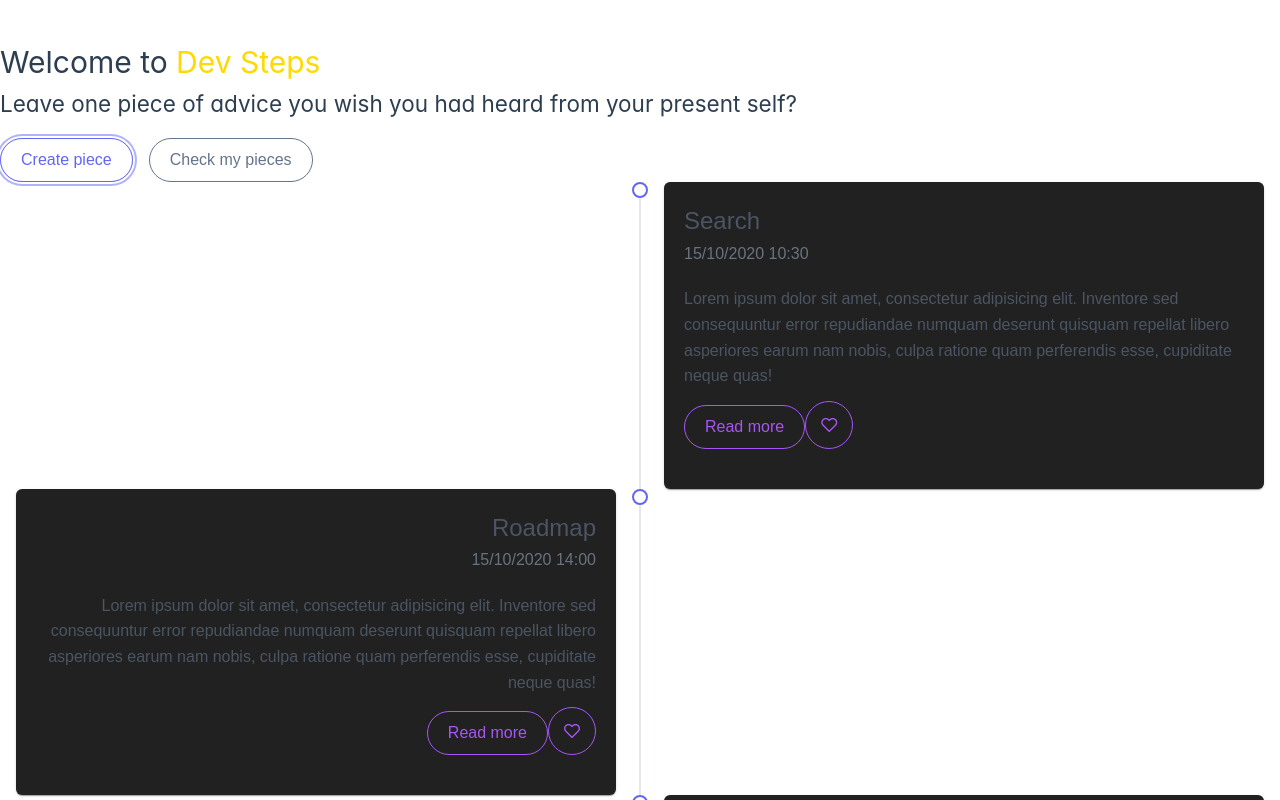
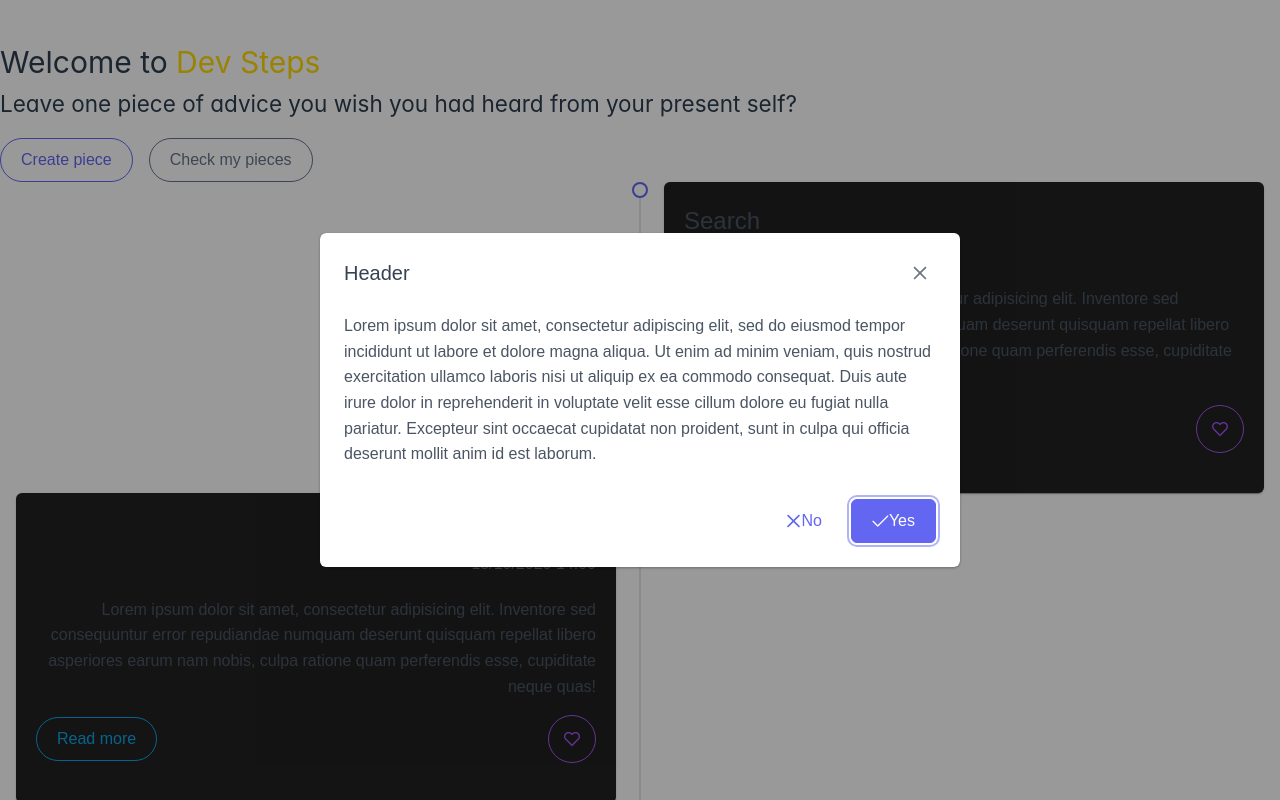
Before and after one commit to plfmoura/dev-steps, a Vue app: page / in a window 1280 px wide. Both pictures are taken after a click on the button "Create piece". Shown: the top 800 px of the page. Built offline with nearby package versions, Linux system fonts and the light colour scheme; a web font is replaced by a local one.

Commit message:
testando labeler

```diff
--- a/src/components/PieceTimeLine.vue
+++ b/src/components/PieceTimeLine.vue
@@ -15,8 +15,10 @@
                             Lorem ipsum dolor sit amet, consectetur adipisicing elit. Inventore sed consequuntur error repudiandae numquam deserunt quisquam repellat libero asperiores earum nam nobis, culpa ratione quam perferendis esse, cupiditate
                             neque quas!
                         </p>
-                        <Button style="margin-top: 1rem;" label="Read more" rounded severity="help" outlined></Button>
-                        <Button icon="pi pi-heart" severity="help" rounded outlined aria-label="Favorite" />
+                        <div class="align-card-actions">
+                            <Button label="Read more" rounded severity="info" outlined></Button>
+                            <Button icon="pi pi-heart" severity="help" rounded outlined aria-label="Favorite" />
+                        </div>
                     </template>
                 </Card>
             </template>
@@ -53,6 +55,14 @@ export default {
 </script>
 
 <style lang="scss" scoped>
+.align-card-actions {
+    display: flex;
+    justify-content: space-between;
+    align-items: center;
+    gap: 1rem;
+    margin-top: 1rem;
+}
+
 @media screen and (max-width: 960px) {
     ::v-deep(.customized-timeline) {
         .p-timeline-event:nth-child(even) {
--- a/src/views/HomeView.vue
+++ b/src/views/HomeView.vue
@@ -1,11 +1,21 @@
 <script>
 import Button from "primevue/button"
-import PieceTimeLine from '../components/PieceTimeLine.vue'
+import Dialog from "primevue/dialog"
+import PieceTimeLine from '../components/PieceTimeLine.vue';
+import { ref } from "vue";
+
+const showAddPieceModal = ref(false);
 
 export default {
+  data() {
+    return {
+      showAddPieceModal
+    }
+  },
   components: {
     Button,
-    PieceTimeLine
+    PieceTimeLine,
+    Dialog
   }
 }
 </script>
@@ -15,11 +25,23 @@ export default {
     <h1>Welcome to <span class="colored-title">Dev Steps</span></h1>
     <h2>Leave one piece of advice you wish you had heard from your present self?</h2>
     <div class="buttons-container">
-      <Button label="Create piece" rounded outlined />
+      <Button label="Create piece" rounded outlined @click="showAddPieceModal = true" />
       <Button label="Check my pieces" severity="secondary" rounded outlined />
     </div>
     <PieceTimeLine />
   </main>
+
+  <Dialog v-model:visible="this.showAddPieceModal" modal header="Header" :style="{ width: '50vw'}" style="background-color: #212121;">
+    <p>
+        Lorem ipsum dolor sit amet, consectetur adipiscing elit, sed do eiusmod tempor incididunt ut labore et dolore magna aliqua. Ut enim ad minim veniam, quis nostrud exercitation ullamco laboris nisi ut aliquip ex ea commodo consequat.
+        Duis aute irure dolor in reprehenderit in voluptate velit esse cillum dolore eu fugiat nulla pariatur. Excepteur sint occaecat cupidatat non proident, sunt in culpa qui officia deserunt mollit anim id est laborum.
+    </p>
+    <template #footer>
+        <Button label="No" icon="pi pi-times" @click="showAddPieceModal = false" text />
+        <Button label="Yes" icon="pi pi-check" @click="showAddPieceModal = false" autofocus />
+    </template>
+</Dialog>
+
 </template>
 
 <style>
```
Also changed, not shown: src/components/AddPieceDialog.vue (added, +34 -0 lines).
